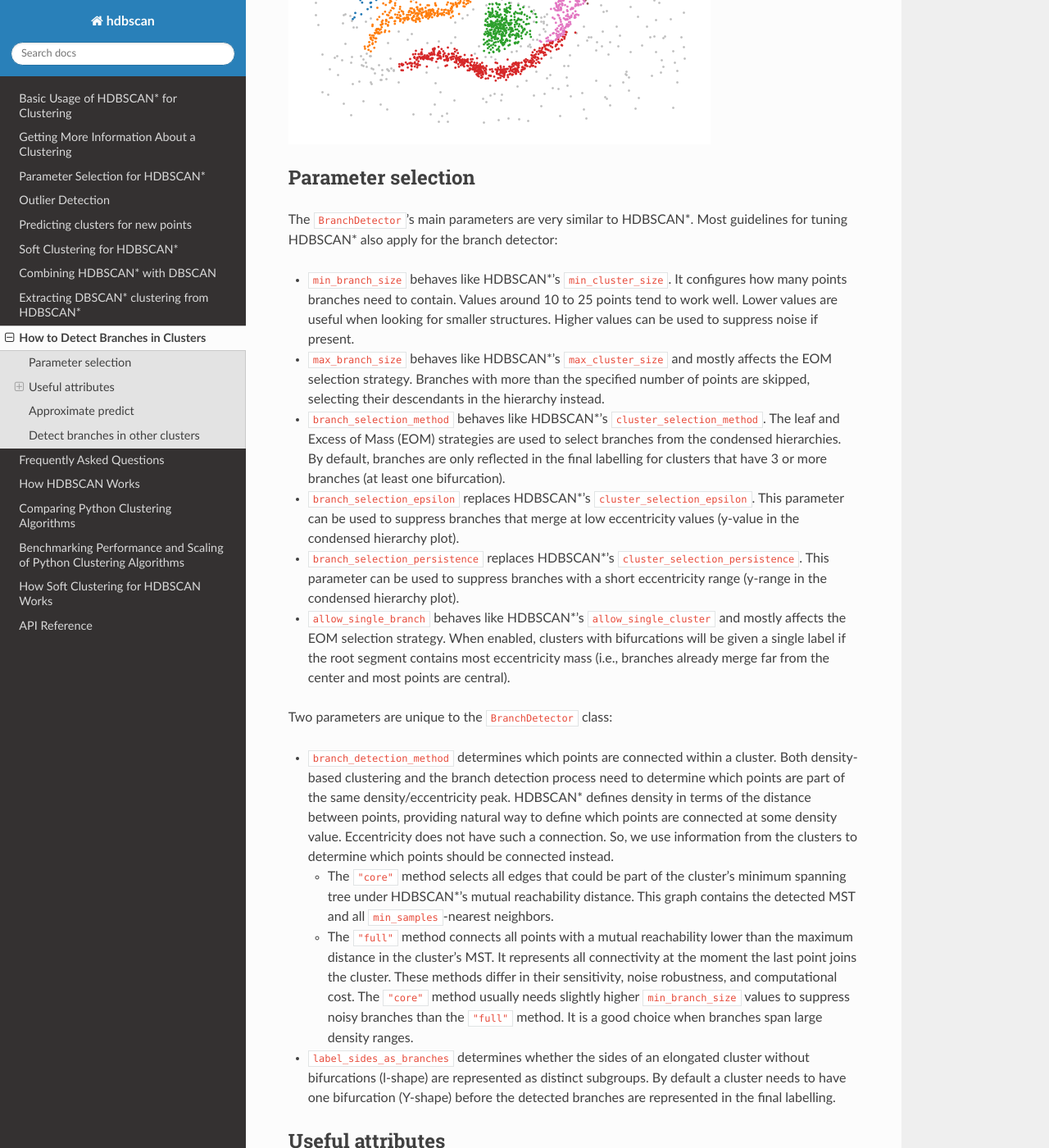
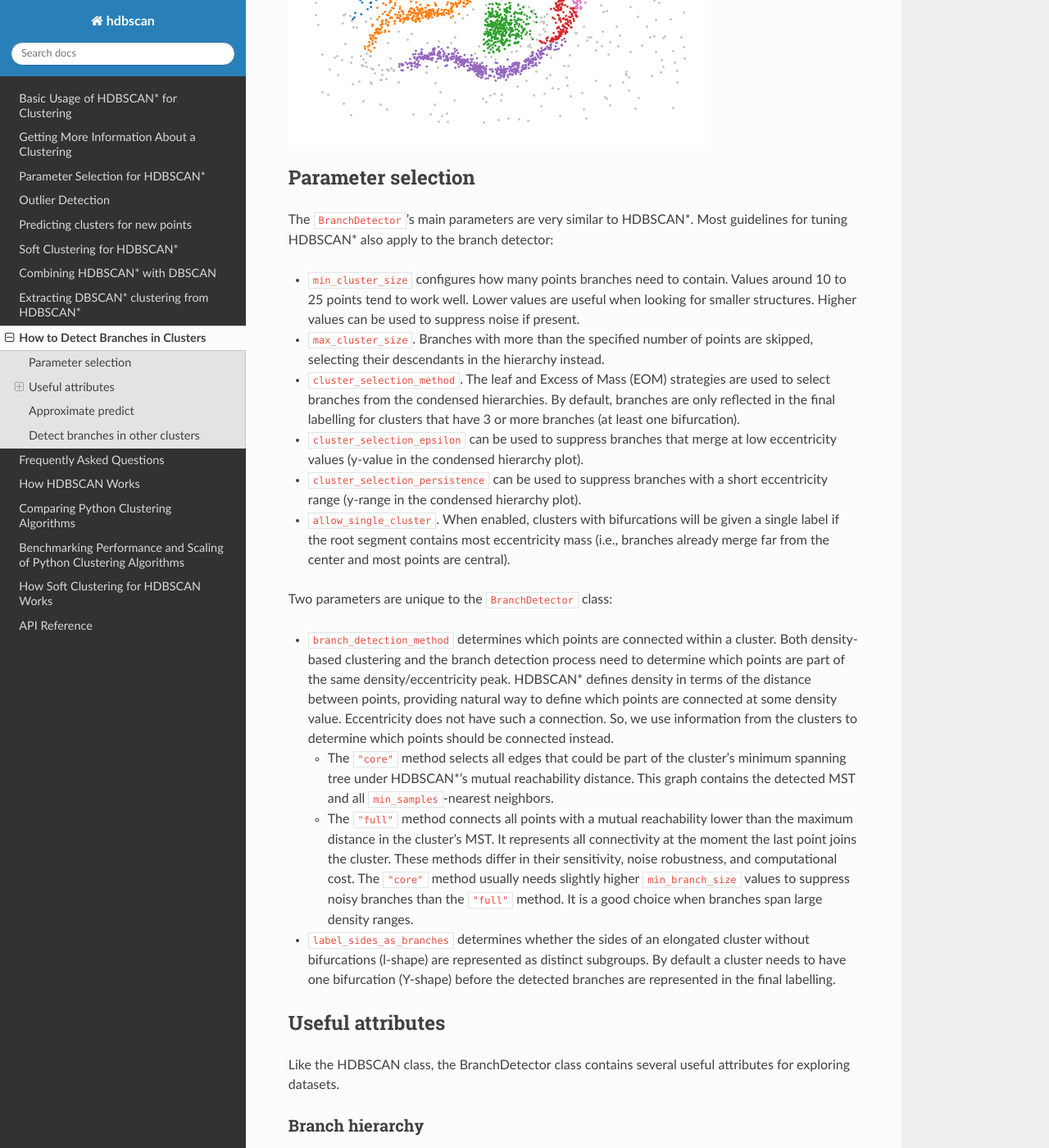
Before and after one commit to scikit-learn-contrib/hdbscan, a Sphinx documentation site: the page built from docs/how_to_detect_branches.rst, in a window 1280 px wide and 1400 px high, scrolled down 3781 px. Shown: the whole window at 82% size. Built offline with Sphinx 7.4.7 and the Read the Docs theme 3.1.0, drawn with Linux system fonts in a browser that asks for light colours; formulas are drawn with MathJax 3; some of the changed text lies outside the part shown.

Commit message:
consistent parameter naming across repositories

```diff
--- a/docs/api.rst
+++ b/docs/api.rst
@@ -44,7 +44,7 @@ Branch detection
 The branches module contains classes for detecting branches within clusters.
 
 .. automodule:: hdbscan.branches
-   :members:
+   :members: BranchDetector, detect_branches_in_clusters, approximate_predict_branch
 
 .. autoclass:: hdbscan.plots.ApproximationGraph
    :members:
--- a/docs/how_to_detect_branches.rst
+++ b/docs/how_to_detect_branches.rst
@@ -139,7 +139,7 @@ branches:
 .. code:: ipython3
 
     clusterer = HDBSCAN(min_cluster_size=15, branch_detection_data=True).fit(data)
-    branch_detector = BranchDetector(min_branch_size=15).fit(clusterer)
+    branch_detector = BranchDetector(min_cluster_size=15).fit(clusterer)
     plot(branch_detector.labels_)
 
 
@@ -151,38 +151,31 @@ Parameter selection
 -------------------
 
 The ``BranchDetector``\ ’s main parameters are very similar to
-HDBSCAN\*. Most guidelines for tuning HDBSCAN\* also apply for the
-branch detector:
+HDBSCAN\*. Most guidelines for tuning HDBSCAN\* also apply to the branch
+detector:
 
--  ``min_branch_size`` behaves like HDBSCAN\*’s ``min_cluster_size``. It
-   configures how many points branches need to contain. Values around 10
-   to 25 points tend to work well. Lower values are useful when looking
-   for smaller structures. Higher values can be used to suppress noise
-   if present.
--  ``max_branch_size`` behaves like HDBSCAN\*’s ``max_cluster_size`` and
-   mostly affects the EOM selection strategy. Branches with more than
-   the specified number of points are skipped, selecting their
-   descendants in the hierarchy instead.
--  ``branch_selection_method`` behaves like HDBSCAN\*’s
-   ``cluster_selection_method``. The leaf and Excess of Mass (EOM)
+-  ``min_cluster_size`` configures how many points branches need to
+   contain. Values around 10 to 25 points tend to work well. Lower
+   values are useful when looking for smaller structures. Higher values
+   can be used to suppress noise if present.
+-  ``max_cluster_size``. Branches with more than the specified number of
+   points are skipped, selecting their descendants in the hierarchy
+   instead.
+-  ``cluster_selection_method``. The leaf and Excess of Mass (EOM)
    strategies are used to select branches from the condensed
    hierarchies. By default, branches are only reflected in the final
    labelling for clusters that have 3 or more branches (at least one
    bifurcation).
--  ``branch_selection_epsilon`` replaces HDBSCAN\*’s
-   ``cluster_selection_epsilon``. This parameter can be used to suppress
-   branches that merge at low eccentricity values (y-value in the
-   condensed hierarchy plot).
--  ``branch_selection_persistence`` replaces HDBSCAN\*’s
-   ``cluster_selection_persistence``. This parameter can be used to
-   suppress branches with a short eccentricity range (y-range in the
-   condensed hierarchy plot).
--  ``allow_single_branch`` behaves like HDBSCAN\*’s
-   ``allow_single_cluster`` and mostly affects the EOM selection
-   strategy. When enabled, clusters with bifurcations will be given a
-   single label if the root segment contains most eccentricity mass
-   (i.e., branches already merge far from the center and most points are
-   central).
+-  ``cluster_selection_epsilon`` can be used to suppress branches that
+   merge at low eccentricity values (y-value in the condensed hierarchy
+   plot).
+-  ``cluster_selection_persistence`` can be used to suppress branches
+   with a short eccentricity range (y-range in the condensed hierarchy
+   plot).
+-  ``allow_single_cluster``. When enabled, clusters with bifurcations
+   will be given a single label if the root segment contains most
+   eccentricity mass (i.e., branches already merge far from the center
+   and most points are central).
 
 Two parameters are unique to the ``BranchDetector`` class:
 
```
Also changed, not shown: other parts of docs/how_to_detect_branches.rst (+1 -1 lines), docs/images/how_to_detect_branches_13_0.png, docs/images/how_to_detect_branches_15_0.png, docs/images/how_to_detect_branches_17_0.png, docs/images/how_to_detect_branches_19_0.png, docs/images/how_to_detect_branches_21_0.png, docs/images/how_to_detect_branches_23_0.png, docs/images/how_to_detect_branches_25_0.png, docs/images/how_to_detect_branches_3_0.png, docs/images/how_to_detect_branches_5_0.png, docs/images/how_to_detect_branches_7_0.png, docs/images/how_to_detect_branches_9_0.png, 3 other files.
